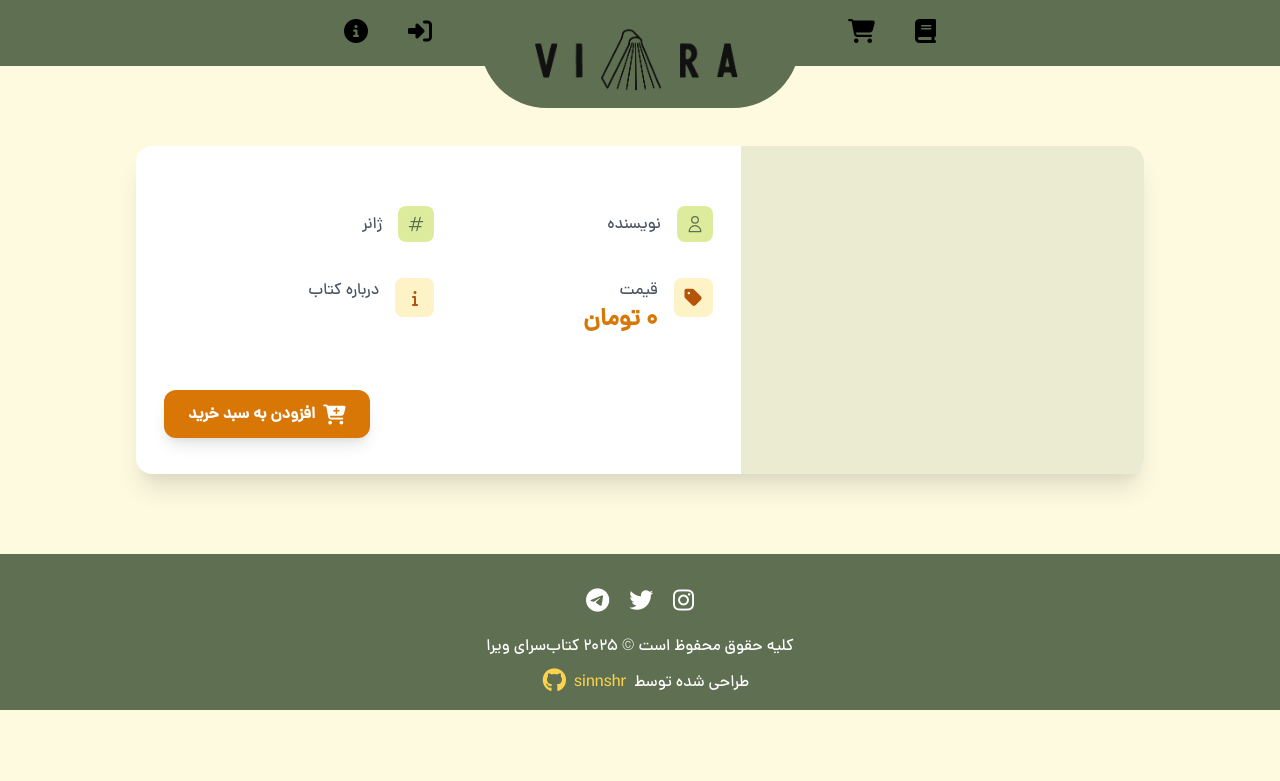
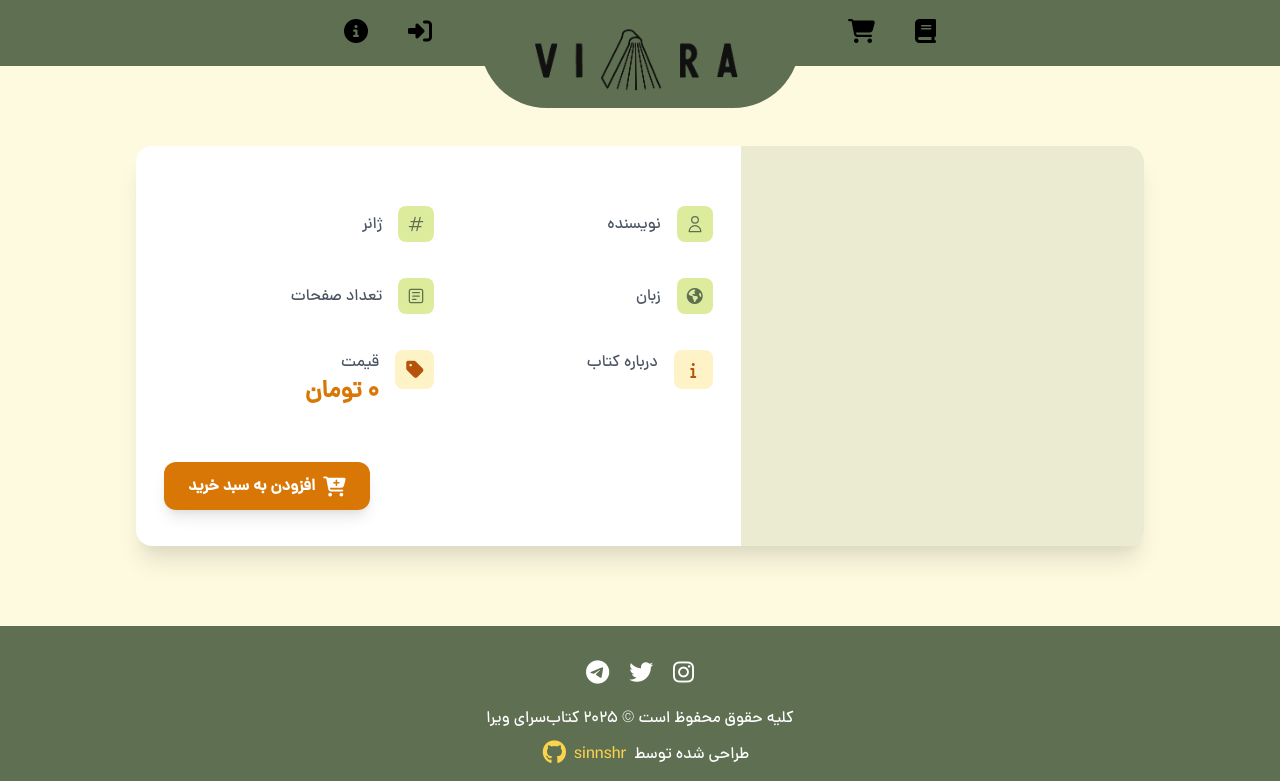
Before and after one commit to sinnshr/Vira, a PHP site: page /book_details.php?id=1 in a window 1280 px wide. Shown: the top 781 px of the page. Run offline with PHP 8.4, Linux system fonts and the light colour scheme; data that the repository does not hold is empty; some libraries are stand-ins or nearby versions.

Commit message:
Enhance book details page by adding language and page count sections.

```diff
--- a/public/book_details.php
+++ b/public/book_details.php
@@ -72,6 +72,7 @@
 
                 <div class="grid grid-cols-1 md:grid-cols-2 gap-2 mt-5">
                     <div class="space-y-4">
+                        <!-- Author -->
                         <div class="flex items-center">
                             <div class="bg-[#DDEB9D] p-2 rounded-lg">
                                 <svg xmlns="http://www.w3.org/2000/svg" class="h-5 w-5 text-[#5F6F52]" fill="none"
@@ -85,20 +86,30 @@
                                 <p class="text-lg font-medium"><?php echo $book['author']; ?></p>
                             </div>
                         </div>
+                        <!-- Language -->
+                        <div class="flex items-center pt-5">
+                            <div class="bg-[#DDEB9D] px-2.5 rounded-lg">
+                                <i class="fa-solid fa-earth-americas text-[#5F6F52] py-2.5"></i>
+                            </div>
+                            <div class="mr-4">
+                                <p class="text-gray-600">زبان</p>
+                                <p class="text-lg font-medium"><?php echo $book['language']; ?></p>
+                            </div>
+                        </div>
+                        <!-- Description -->
                         <div class="flex items-start pt-5">
                             <div class="bg-amber-100 rounded-lg flex items-center justify-center"
                                 style="width: 39px; height: 39px;">
-                                <i class="fa-solid fa-tag fa-lg text-amber-700"></i>
+                                <i class="fa-solid fa-info text-amber-700"></i>
                             </div>
                             <div class="mr-4 flex flex-col justify-center">
-                                <p class="text-gray-600">قیمت</p>
-                                <p class="text-2xl font-bold text-amber-600">
-                                    <?php echo toPersianDigits(number_format($book['price'], 0, '.', ',')); ?> تومان
-                                </p>
+                                <h3 class="text-gray-600">درباره کتاب</h3>
+                                <p class="text-lg font-medium"><?php echo $book['description']; ?></p>
                             </div>
                         </div>
                     </div>
                     <div class="space-y-4">
+                        <!-- Genre -->
                         <div class="flex items-center">
                             <div class="bg-[#DDEB9D] p-2 rounded-lg">
                                 <svg xmlns="http://www.w3.org/2000/svg" class="h-5 w-5 text-[#5F6F52]" fill="none"
@@ -112,14 +123,33 @@
                                 <p class="text-lg font-medium"><?php echo $book['genre']; ?></p>
                             </div>
                         </div>
+                        <!-- Page count -->
+                        <div class="flex items-center pt-5">
+                            <div class="bg-[#DDEB9D] p-2 rounded-lg">
+                                <svg xmlns="http://www.w3.org/2000/svg" class="h-5 w-5 text-[#5F6F52]" fill="none"
+                                    viewBox="0 0 24 24" stroke="currentColor">
+                                    <rect x="4" y="4" width="16" height="16" rx="2" stroke="currentColor"
+                                        stroke-width="1.5" fill="none" />
+                                    <path stroke-linecap="round" stroke-linejoin="round" stroke-width="1.5"
+                                        d="M8 8h8M8 12h8M8 16h4" />
+                                </svg>
+                            </div>
+                            <div class="mr-4">
+                                <p class="text-gray-600">تعداد صفحات</p>
+                                <p class="text-lg font-medium"><?php echo toPersianDigits($book['page_count']); ?></p>
+                            </div>
+                        </div>
+                        <!-- Price -->
                         <div class="flex items-start pt-5">
                             <div class="bg-amber-100 rounded-lg flex items-center justify-center"
                                 style="width: 39px; height: 39px;">
-                                <i class="fa-solid fa-info text-amber-700"></i>
+                                <i class="fa-solid fa-tag fa-lg text-amber-700"></i>
                             </div>
                             <div class="mr-4 flex flex-col justify-center">
-                                <h3 class="text-gray-600">درباره کتاب</h3>
-                                <p class="text-lg font-medium"><?php echo $book['description']; ?></p>
+                                <p class="text-gray-600">قیمت</p>
+                                <p class="text-2xl font-bold text-amber-600">
+                                    <?php echo toPersianDigits(number_format($book['price'], 0, '.', ',')); ?> تومان
+                                </p>
                             </div>
                         </div>
                     </div>
```
